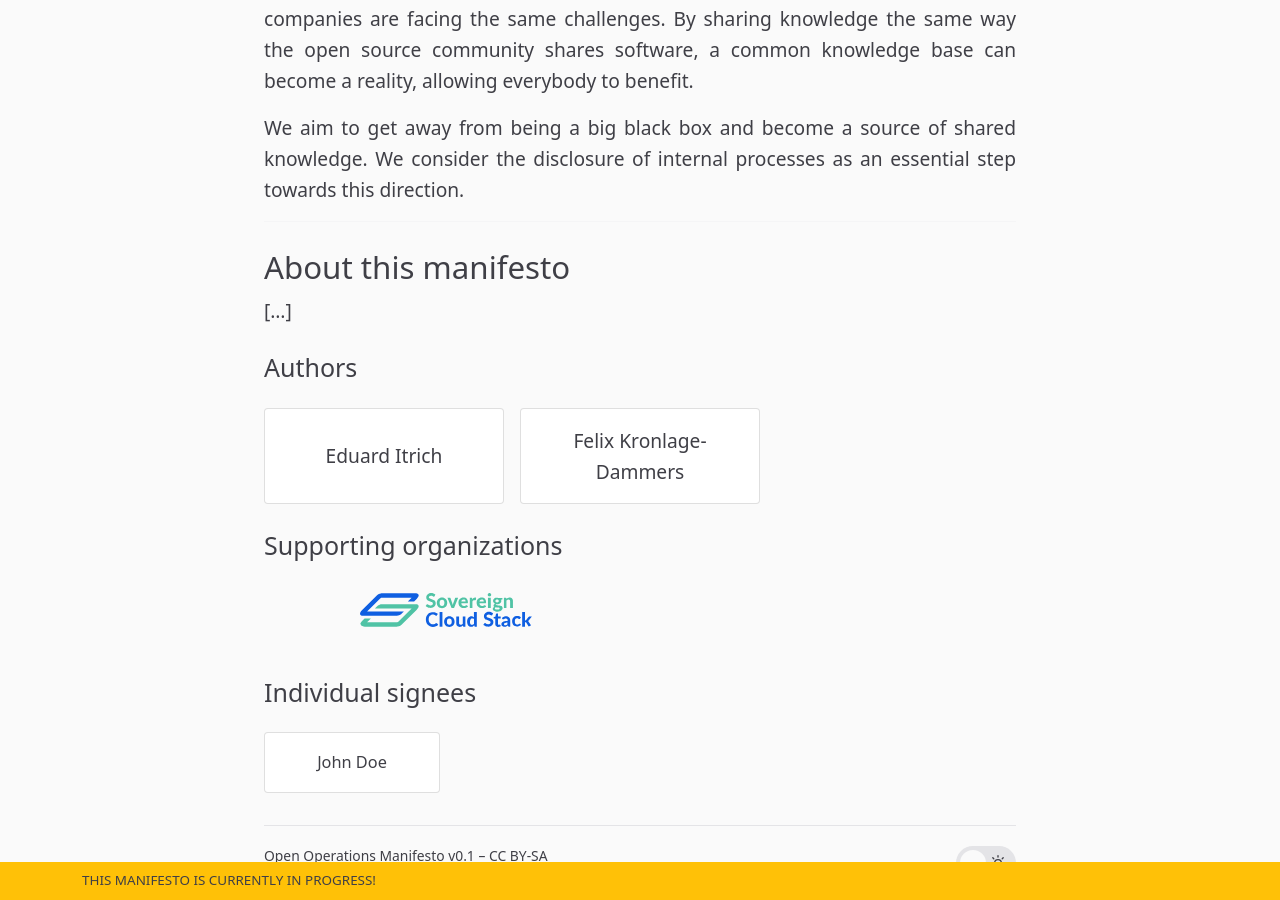
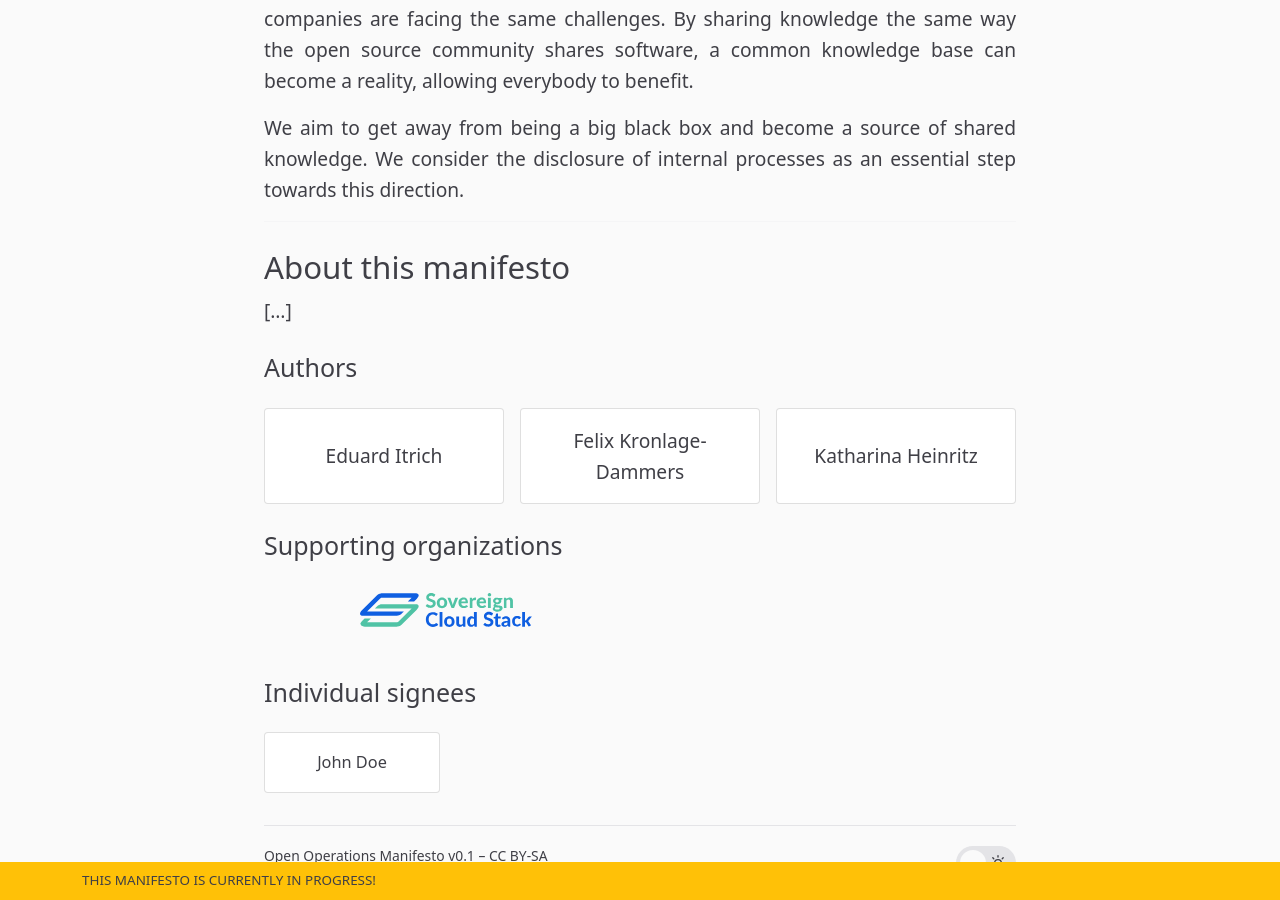
Before and after one commit to SovereignCloudStack/open-operations-manifesto, a Jekyll site: the page built from MANIFESTO.md, in a window 1280 px wide and 900 px high, scrolled down 1833 px. Built offline with Jekyll 4.4.1, drawn with Linux system fonts in a browser that asks for light colours.

Commit message:
Add myself as author (#10)
Signed-off-by: heinritzkat <111436515+heinritzkat@users.noreply.github.com>

```diff
--- a/_data/authors.yml
+++ b/_data/authors.yml
@@ -1,2 +1,3 @@
 - name: Eduard Itrich
 - name: Felix Kronlage-Dammers
+- name: Katharina Heinritz
```
